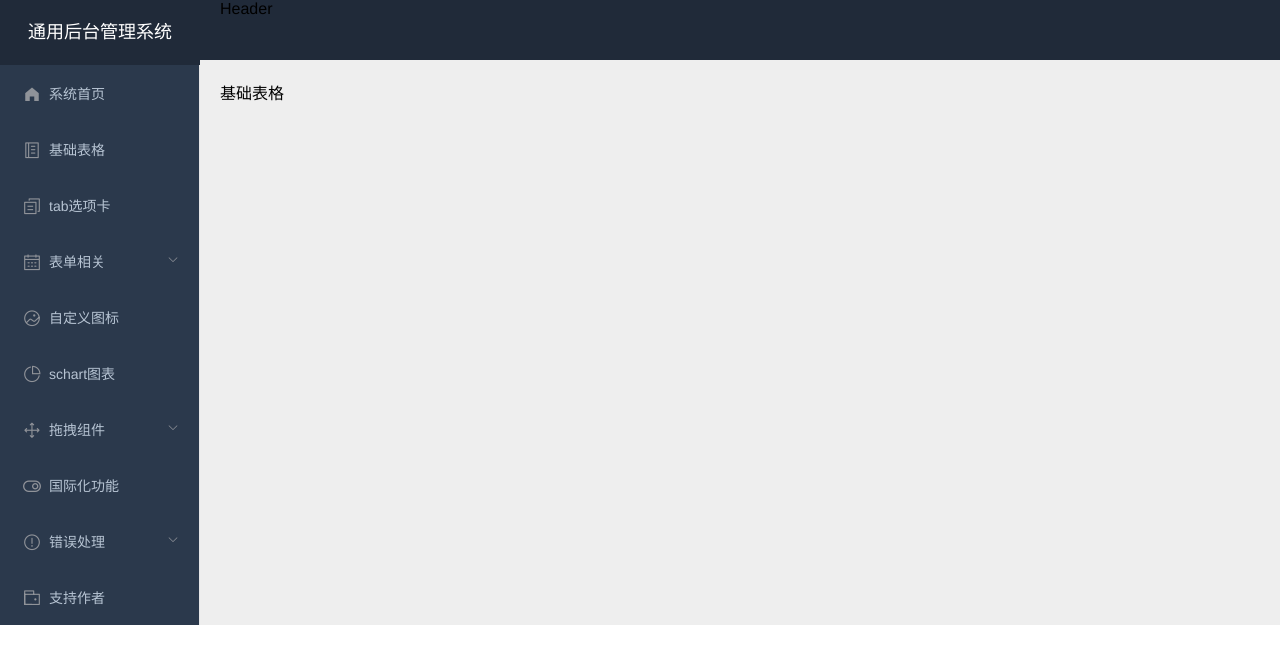
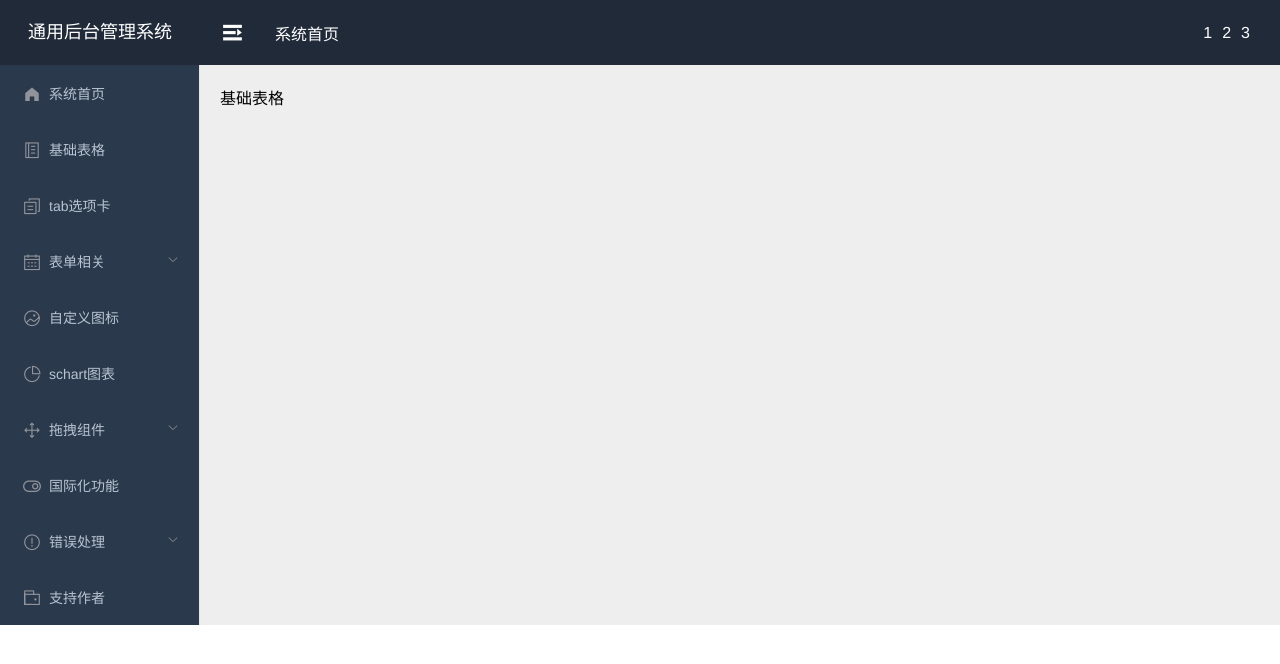
Before and after one commit to JacobShi777/my-vue-manage-system, a Vue app: page /basetable/index in a window 1280 px wide. Shown: the top 664 px of the page. Built offline with nearby package versions, Linux system fonts and the light colour scheme.

Commit message:
feat:添加Sibebar的折叠/收起菜单

```diff
--- /dev/null
+++ b/src/layout/components/Navbar.vue
@@ -0,0 +1,73 @@
+<template>
+    <div class="navbar">
+      <div class="navbar_left">
+        <ul>
+          <li><i class="el-icon-s-unfold" @click="toggleMenu"></i></li>
+          <li>系统首页</li>
+        </ul>
+      </div>
+      <div class="navbar_right">
+        <ul>
+          <li>1</li>
+          <li>2</li>
+          <li>3</li>
+        </ul>
+      </div>
+    </div>
+</template>
+
+<script>
+export default {
+  name: 'Navbar',
+  // created () {
+  //   console.log(this.$route)
+  // },
+  methods: {
+    toggleMenu () {
+      console.log(this.$store.state.tabs.isCollapse)
+      this.$store.commit('tabs/TOGGLE_MENU')
+    }
+  }
+}
+</script>
+
+<style lang="scss" scoped>
+ul{
+  height: 100%;
+  display: flex;
+  align-items: center;
+  li{
+    padding-right: 10px;
+  }
+
+}
+
+.navbar{
+  color: white;
+  // background-color: blue;
+  height: 100%;
+  display: flex;
+  justify-content: space-between;
+
+  // .navbar_left{
+    // ul{
+    //   height: 100%;
+    //   display: flex;
+    //   align-items: center;
+    //   li{
+    //     padding-right: 10px;
+    //   }
+
+    // }
+  // }
+
+  // .navbar_right{
+
+  // }
+
+  .el-icon-s-unfold{
+    font-size: 25px;
+    padding-right: 20px;
+  }
+}
+</style>
--- a/src/layout/components/Sidebar/Item.vue
+++ b/src/layout/components/Sidebar/Item.vue
@@ -26,7 +26,7 @@ export default {
     }
 
     if (title) {
-      vnodes.push(<span slot='title'>{(title)}</span>)
+      vnodes.push(<span slot='title' >{(title)}</span>)
     }
     return vnodes
   }
--- a/src/layout/components/Sidebar/Logo.vue
+++ b/src/layout/components/Sidebar/Logo.vue
@@ -1,11 +1,25 @@
 <template>
-    <div>
-        通用后台管理系统
+    <div class="sidebar_logo">
+        <div v-if="!isCollapse">通用后台管理系统</div>
+        <div else><i class="el-icon-s-shop"></i></div>
     </div>
 </template>
 
+<script>
+import { mapGetters } from 'vuex'
+
+export default {
+  name: 'Logo',
+  computed: {
+    ...mapGetters([
+      'isCollapse'
+    ])
+  }
+}
+</script>
+
 <style lang="scss" scoped>
-div{
+.sidebar_logo{
     background-color: #202A39;
     height: 65px;
     line-height: 65px;
--- a/src/layout/components/Sidebar/SidebarItem.vue
+++ b/src/layout/components/Sidebar/SidebarItem.vue
@@ -10,7 +10,10 @@
 
     <el-submenu v-else ref="subMenu" :index="resolvePath(item.path)" popper-append-to-body>
       <template slot="title">
-        <item v-if="item.meta" :icon="item.meta && item.meta.icon" :title="item.meta.title" />
+        <!-- tips-ns: 这里有点问题，需要加入 :class="isCollapse?'isHidden':''" 才能在折叠的时候隐藏文字，用Item组件里面不会加，所以就自己在这里加；另外下面还有配套的 .isHidden -->
+        <!-- <item v-if="item.meta" :icon="item.meta && item.meta.icon" :title="item.meta.title" /> -->
+        <i :class="item.meta && item.meta.icon"></i>
+        <span slot="title" :class="isCollapse?'isHidden':''">{{item.meta.title}}</span>
       </template>
       <sidebar-item
         v-for="child in item.children"
@@ -29,10 +32,16 @@
 import { isExternal } from '@/utils/validate'
 import Item from './Item'
 import AppLink from './Link'
+import { mapGetters } from 'vuex'
 
 export default {
   name: 'SidebarItem',
   components: { Item, AppLink },
+  computed: {
+    ...mapGetters([
+      'isCollapse'
+    ])
+  },
   props: {
     // route object
     item: {
@@ -100,3 +109,9 @@ export default {
   }
 }
 </script>
+
+<style lang="scss" scoped>
+.isHidden{
+  display: none;
+}
+</style>
--- a/src/layout/components/Sidebar/index.vue
+++ b/src/layout/components/Sidebar/index.vue
@@ -24,6 +24,7 @@
 // import variables from '@/styles/variables.scss'
 import SidebarItem from './SidebarItem.vue'
 import Logo from './Logo.vue'
+import { mapGetters } from 'vuex'
 
 export default {
   name: 'Sidebar',
@@ -32,6 +33,9 @@ export default {
     Logo
   },
   computed: {
+    ...mapGetters([
+      'isCollapse'
+    ]),
     routes () {
       return this.$router.options.routes
     }
@@ -41,20 +45,7 @@ export default {
   },
   data () {
     return {
-      // tofdo
-      showLogo: true,
-      isCollapse: false
-    }
-  },
-  created () {
-    // console.log(this.$store)
-  },
-  methods: {
-    handleOpen (key, keyPath) {
-      console.log(key, keyPath)
-    },
-    handleClose (key, keyPath) {
-      console.log(key, keyPath)
+      showLogo: true
     }
   }
 }
@@ -64,6 +55,5 @@ export default {
   .el-menu-vertical-demo:not(.el-menu--collapse) {
     width: 200px;
     min-height: 400px;
-    // background-color: #2B394C;
   }
 </style>
--- a/src/layout/index.vue
+++ b/src/layout/index.vue
@@ -4,7 +4,9 @@
             <sidebar></sidebar>
         </el-aside>
         <el-container>
-            <el-header>Header</el-header>
+            <el-header height="65px">
+              <navbar></navbar>
+            </el-header>
             <el-main>
               <router-view/>
             </el-main>
@@ -14,11 +16,13 @@
 
 <script>
 import Sidebar from './components/Sidebar'
+import Navbar from './components/Navbar.vue'
 
 export default {
   name: 'Layout',
   components: {
-    Sidebar
+    Sidebar,
+    Navbar
   }
 }
 </script>
@@ -28,9 +32,10 @@ export default {
     background-color: #202A39;
   }
 
-//   .el-aside {
-//     background-color: #2B394C;
-//   }
+  // tips-ns: 这个颜色设置成和 .el-main 一样，在菜单切换出来的时候，就不会有跳出来的一块区域了
+  .el-aside {
+    background-color: #EEEEEE;
+  }
 
   .el-main {
     background-color: #EEEEEE;
--- /dev/null
+++ b/src/store/getters.js
@@ -0,0 +1,4 @@
+const getters = {
+  isCollapse: state => state.tabs.isCollapse
+}
+export default getters
--- a/src/store/index.js
+++ b/src/store/index.js
@@ -1,17 +1,15 @@
 import Vue from 'vue'
 import Vuex from 'vuex'
+import tabs from './modules/tabs'
+import getters from './getters'
 
 Vue.use(Vuex)
 
-export default new Vuex.Store({
-  state: {
+const store = new Vuex.Store({
+  modules: {
+    tabs
   },
-  getters: {
-  },
-  mutations: {
-  },
-  actions: {
-  },
-  modules: {
-  }
+  getters
 })
+
+export default store
--- /dev/null
+++ b/src/store/modules/tabs.js
@@ -0,0 +1,16 @@
+const state = {
+  isCollapse: false
+}
+
+const mutations = {
+  TOGGLE_MENU: state => {
+    state.isCollapse = !state.isCollapse
+  }
+}
+
+export default {
+  namespaced: true,
+  state,
+  mutations
+//   actions
+}
```
